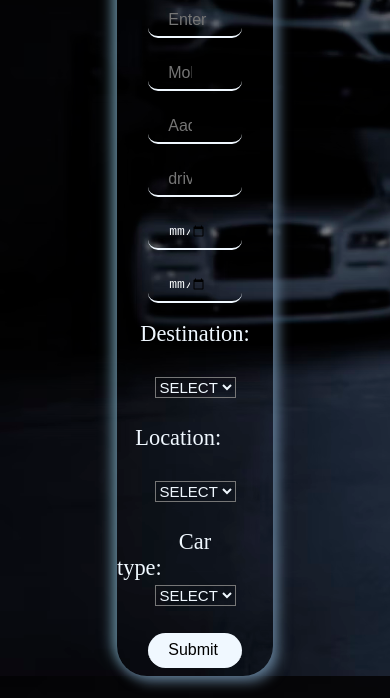
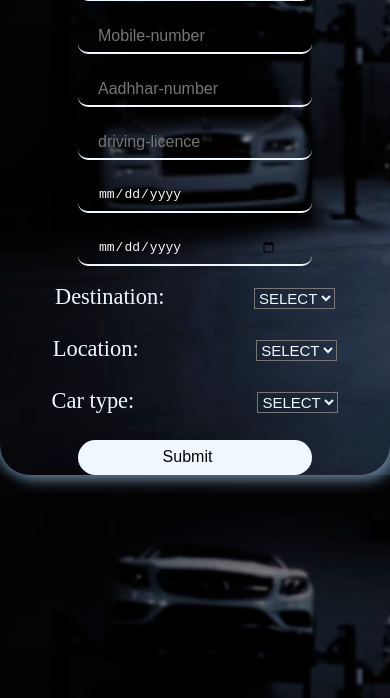
Before and after one commit to shivaniwaghmare9/project.js, a plain HTML site: page bookform.html in a window 390 px wide. Shown: the part 146-844 px from the top of the page. Drawn offline with nearby package versions, Linux system fonts and the light colour scheme.

Commit message:
formmedia

```diff
--- a/book.css
+++ b/book.css
@@ -142,3 +142,56 @@ body{
     color: black;
     margin-bottom: 20px;
 }
+
+/*===============[MEDIA QUERY STARTS HERE]===========*/
+@media (max-width:450px){
+    /*===================================================form css==========================================================================================*/
+
+#form{
+    margin-top: 20px;
+    width: 100%;
+    height: auto;
+    color: aliceblue;
+    box-shadow: 5px 5px 13px rgb(97, 123, 148),-5px -5px 13px rgb(94, 131, 146);
+    border-radius: 30px;
+    overflow: hidden;
+}
+
+#form h1 span{
+
+    color: darkgoldenrod;
+}
+#form input{
+    width:60%;
+    height: 35px;
+    background:transparent;
+    border: none;
+    outline: none;
+    font-size: 1em;
+    color: rgb(246, 249, 251);
+    padding: 0 35px 0 5px;
+    border-bottom: 2px solid aliceblue;
+    border-radius: 10px;
+    padding-left: 20px;
+}
+
+#form div{
+    font-size: 1.4em;
+
+}
+#form #submit{
+    background: aliceblue;
+    border-radius: 30px;
+    color: black;
+}
+#form div select{
+    background: transparent;
+    color: aliceblue;
+    font-size: 15px;
+}
+#form div select option{
+    color: black;
+}
+
+
+}
```
